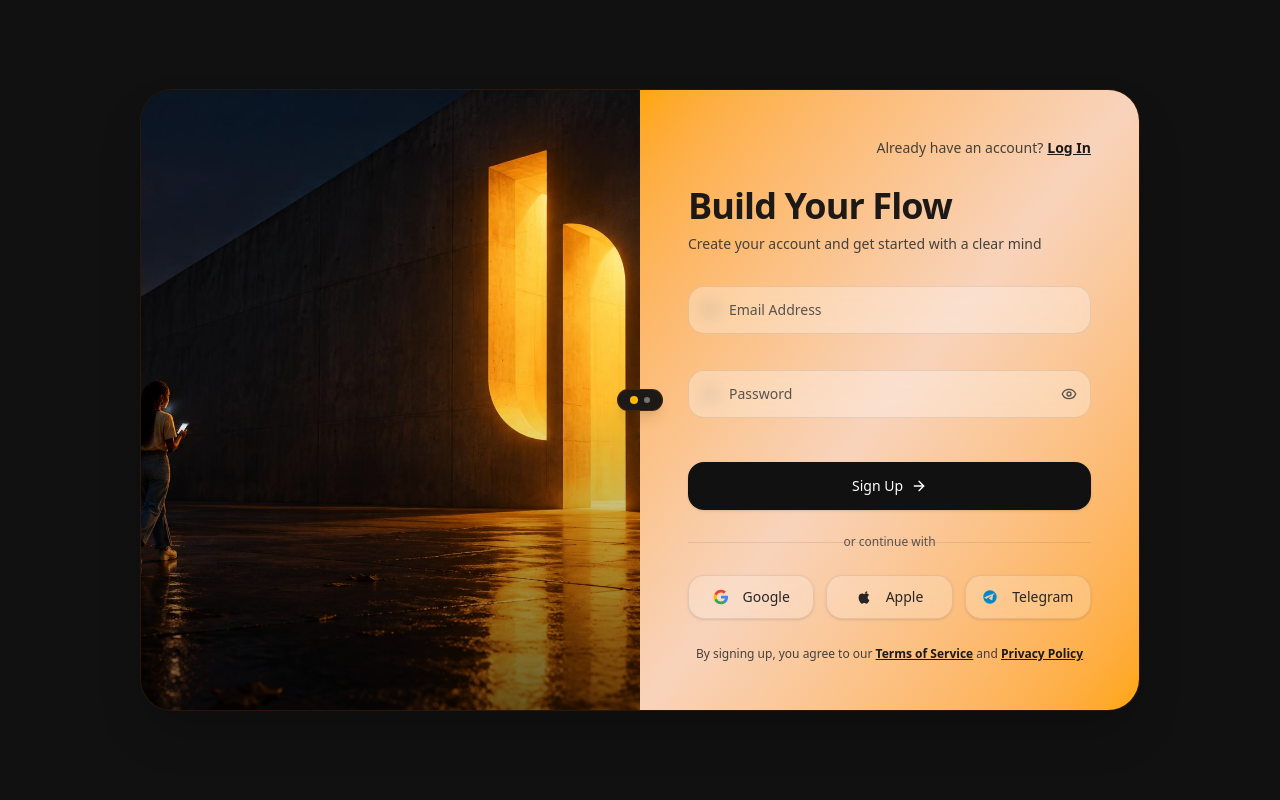
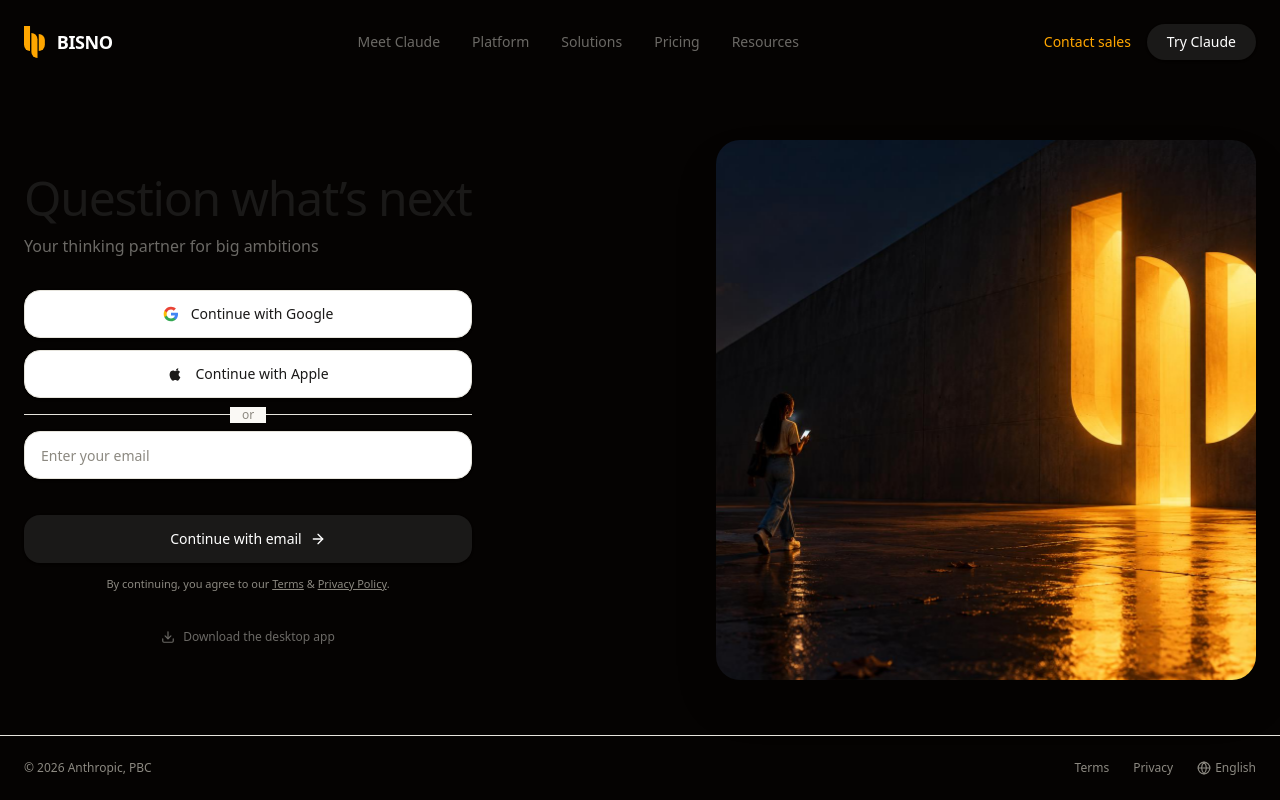
Before and after one commit to xmaj2001/my-bisno, a Next.js app in the folder apps/web/: page /en/auth/login in a window 1280 px wide. Built offline with nearby package versions, Linux system fonts and the light colour scheme.

Commit message:
feat(auth): implement Claude authentication page with email input and layout adjustments

```diff
--- a/apps/web/src/app/[lang]/auth/login/page.tsx
+++ b/apps/web/src/app/[lang]/auth/login/page.tsx
@@ -1,13 +1,13 @@
 "use client";
 
-
+import React from "react";
 import Image from "next/image";
 import Link from "next/link";
 import { useForm } from "react-hook-form";
 import { zodResolver } from "@hookform/resolvers/zod";
-import { Mail, Lock, Eye, EyeOff, ArrowRight, Leaf } from "lucide-react";
+import { ArrowRight, Globe, Download } from "lucide-react";
 
-import { signUpSchema, SignUpValues } from "./schema";
+import { claudeAuthSchema, ClaudeAuthValues } from "./schema";
 import {
   Field,
   FieldError,
@@ -16,159 +16,80 @@ import {
 } from "@/components/ui/field";
 import { Input } from "@/components/ui/input";
 import { Button } from "@/components/ui/button";
-import { useState } from "react";
+import { Logo } from "@/components/Logo";
 
-export default function SignUpPage() {
-  const [showPassword, setShowPassword] = useState(false);
-
+export default function ClaudeAuthPage() {
   const {
     register,
     handleSubmit,
     formState: { errors, isSubmitting },
-  } = useForm<SignUpValues>({
-    resolver: zodResolver(signUpSchema),
+  } = useForm<ClaudeAuthValues>({
+    resolver: zodResolver(claudeAuthSchema),
     defaultValues: {
       email: "",
-      password: "",
     },
   });
 
-  function onSubmit(values: SignUpValues) {
-    console.log("Dados do Formulário:", values);
+  function onSubmit(values: ClaudeAuthValues) {
+    console.log("Autenticação com e-mail:", values);
   }
 
   return (
-    <div className="flex min-h-screen items-center justify-center bg-[#111111] p-4 sm:p-6">
-      {/* Container Principal */}
-      <div className="relative flex w-full max-w-[1000px] overflow-hidden rounded-[32px] border border-amber-900/30 bg-[#0c0a09] shadow-2xl">
-        {/* Painel Esquerdo - Imagem */}
-        <div className="relative hidden w-1/2 min-h-[620px] md:block">
-          <Image
-            src="/hero-night-doorway.jpg"
-            alt="Hero Background"
-            fill
-            className="object-cover"
-            priority
-          />
-          <div className="absolute inset-0 bg-gradient-to-t from-black/60 via-transparent to-transparent" />
+    <div className="min-h-screen bg-night text-primary flex flex-col justify-between font-sans">
+      {/* Header / Navbar Simples */}
+      <header className="w-full max-w-7xl mx-auto px-6 py-6 flex items-center justify-between">
+        <div className="flex items-center gap-2 font-semibold text-lg tracking-tight">
+          {/* Ícone Estilizado da Logo (Claude style) */}
+          <Logo className="text-white" />
         </div>
+        <nav className="hidden md:flex items-center gap-8 text-sm text-[#6b6965]">
+          <Link href="#" className="hover:text-black transition-colors">
+            Meet Claude
+          </Link>
+          <Link href="#" className="hover:text-black transition-colors">
+            Platform
+          </Link>
+          <Link href="#" className="hover:text-black transition-colors">
+            Solutions
+          </Link>
+          <Link href="#" className="hover:text-black transition-colors">
+            Pricing
+          </Link>
+          <Link href="#" className="hover:text-black transition-colors">
+            Resources
+          </Link>
+        </nav>
+        <div className="flex items-center gap-4">
+          <Link href="#" className="text-sm font-medium hover:opacity-80">
+            Contact sales
+          </Link>
+          <Button className="bg-[#1a1918] text-white hover:bg-black rounded-full px-5 text-sm h-9">
+            Try Claude
+          </Button>
+        </div>
+      </header>
 
-        {/* Divisor Central */}
-        <div className="absolute left-1/2 top-1/2 hidden -translate-x-1/2 -translate-y-1/2 z-10 md:flex items-center justify-center">
-          <div className="flex items-center gap-1.5 rounded-full bg-[#1c1917] px-3 py-1.5 border border-amber-900/40 shadow-lg">
-            <span className="h-2 w-2 rounded-full bg-amber-400"></span>
-            <span className="h-1.5 w-1.5 rounded-full bg-stone-500"></span>
-          </div>
-        </div>
-
-        {/* Painel Direito - Formulário */}
-        <div className="relative flex w-full flex-col justify-between bg-gradient-to-br from-primary via-[#f8d3bb] to-primary p-8 md:w-1/2 md:p-12 text-stone-900">
-          {/* Header de Alternância */}
-          <div className="flex justify-end text-xs sm:text-sm">
-            <span className="text-stone-700">Already have an account? </span>
-            <Link
-              href="#"
-              className="ml-1 font-semibold text-stone-900 underline hover:opacity-80"
-            >
-              Log In
-            </Link>
-          </div>
-
-          {/* Seção Principal */}
-          <div className="my-auto py-6">
+      {/* Main Content Grid */}
+      <main className="w-full max-w-7xl mx-auto px-6 grid grid-cols-1 lg:grid-cols-12 gap-12 items-center my-auto py-12">
+        {/* Coluna Esquerda: Tópicos e Formulário */}
+        <div className="lg:col-span-6 flex flex-col justify-center max-w-md">
           <div className="mb-8">
-              <h1 className="text-3xl font-semibold tracking-tight text-stone-900 sm:text-4xl">
-                Build Your Flow
+            <h1 className="text-4xl sm:text-5xl font-normal tracking-tight text-[#1a1918] mb-3">
+              Question what’s next
             </h1>
-              <p className="mt-2 text-sm text-stone-700">
-                Create your account and get started with a clear mind
+            <p className="text-base text-[#6b6965]">
+              Your thinking partner for big ambitions
             </p>
           </div>
 
-            <form onSubmit={handleSubmit(onSubmit)}>
-              <FieldGroup className="space-y-4">
-                {/* Campo de E-mail */}
-                <Field data-invalid={!!errors.email}>
-                  <FieldLabel htmlFor="email" className="sr-only">
-                    Email Address
-                  </FieldLabel>
-                  <div className="relative flex items-center">
-                    <Mail className="absolute left-3.5 h-4 w-4 text-stone-500" />
-                    <Input
-                      id="email"
-                      placeholder="Email Address"
-                      {...register("email")}
-                      aria-invalid={!!errors.email}
-                      className="h-12 border-stone-800/10 bg-white/30 pl-10 text-stone-900 placeholder:text-stone-600 focus-visible:ring-amber-900/30 backdrop-blur-sm rounded-xl"
-                    />
-                  </div>
-                  <FieldError
-                    errors={[errors.email]}
-                    className="text-red-700 text-xs mt-1"
-                  />
-                </Field>
-
-                {/* Campo de Senha */}
-                <Field data-invalid={!!errors.password}>
-                  <FieldLabel htmlFor="password" className="sr-only">
-                    Password
-                  </FieldLabel>
-                  <div className="relative flex items-center">
-                    <Lock className="absolute left-3.5 h-4 w-4 text-stone-500" />
-                    <Input
-                      id="password"
-                      type={showPassword ? "text" : "password"}
-                      placeholder="Password"
-                      {...register("password")}
-                      aria-invalid={!!errors.password}
-                      className="h-12 border-stone-800/10 bg-white/30 pl-10 pr-10 text-stone-900 placeholder:text-stone-600 focus-visible:ring-amber-900/30 backdrop-blur-sm rounded-xl"
-                    />
-                    <button
-                      type="button"
-                      onClick={() => setShowPassword(!showPassword)}
-                      className="absolute right-3.5 text-stone-600 hover:text-stone-900"
-                    >
-                      {showPassword ? (
-                        <EyeOff className="h-4 w-4" />
-                      ) : (
-                        <Eye className="h-4 w-4" />
-                      )}
-                    </button>
-                  </div>
-                  <FieldError
-                    errors={[errors.password]}
-                    className="text-red-700 text-xs mt-1"
-                  />
-                </Field>
-
-                {/* Botão de Envio */}
-                <Button
-                  type="submit"
-                  disabled={isSubmitting}
-                  className="mt-2 flex h-12 w-full items-center justify-center gap-2 rounded-xl bg-[#111111] text-white hover:bg-black font-medium transition-all"
-                >
-                  Sign Up
-                  <ArrowRight className="h-4 w-4" />
-                </Button>
-              </FieldGroup>
-            </form>
-
-            {/* Separador */}
-            <div className="relative my-8 flex items-center justify-center">
-              <div className="w-full border-t border-stone-800/10"></div>
-              <span className="absolute bg-transparent px-3 text-xs text-stone-600">
-                or continue with
-              </span>
-            </div>
-
-            {/* Login Social */}
-            <div className="grid grid-cols-3 gap-3">
+          <div className="space-y-3">
+            {/* Botão Google */}
             <Button
               variant="outline"
               type="button"
-                className="h-11 border-stone-800/10 bg-white/20 hover:bg-white/40 text-stone-800 backdrop-blur-sm rounded-xl font-normal text-xs sm:text-sm"
+              className="w-full h-12 rounded-xl border-[#e6e4dc] bg-white hover:bg-[#f5f3ed] text-[#1a1918] font-normal flex items-center justify-center gap-3 shadow-sm transition-all"
             >
-                <svg className="mr-1.5 h-4 w-4" viewBox="0 0 24 24">
+              <svg className="h-4 w-4" viewBox="0 0 24 24">
                 <path
                   fill="#4285F4"
                   d="M22.56 12.25c0-.78-.07-1.53-.2-2.25H12v4.26h5.92c-.26 1.37-1.04 2.53-2.21 3.31v2.77h3.57c2.08-1.92 3.28-4.74 3.28-8.09z"
@@ -186,52 +107,114 @@ export default function SignUpPage() {
                   d="M12 5.38c1.62 0 3.06.56 4.21 1.64l3.15-3.15C17.45 2.09 14.97 1 12 1 7.7 1 3.99 3.47 2.18 7.06l3.66 2.84c.87-2.6 3.3-4.52 6.16-4.52z"
                 />
               </svg>
-                Google
+              Continue with Google
             </Button>
 
+            {/* Botão Apple */}
             <Button
               variant="outline"
               type="button"
-                className="h-11 border-stone-800/10 bg-white/20 hover:bg-white/40 text-stone-800 backdrop-blur-sm rounded-xl font-normal text-xs sm:text-sm"
+              className="w-full h-12 rounded-xl border-[#e6e4dc] bg-white hover:bg-[#f5f3ed] text-[#1a1918] font-normal flex items-center justify-center gap-3 shadow-sm transition-all"
             >
-                <svg
-                  className="mr-1.5 h-4 w-4 fill-current"
-                  viewBox="0 0 24 24"
-                >
+              <svg className="h-4 w-4 fill-current" viewBox="0 0 24 24">
                 <path d="M18.71 19.5c-.83 1.24-1.71 2.45-3.05 2.47-1.34.03-1.77-.79-3.29-.79-1.53 0-2 .77-3.27.82-1.31.05-2.3-1.32-3.14-2.53C4.25 17 2.94 12.45 4.7 9.39c.87-1.52 2.43-2.48 4.12-2.51 1.28-.02 2.5.87 3.29.87.78 0 2.26-1.07 3.81-.91.65.03 2.47.26 3.64 1.98-.09.06-2.17 1.28-2.15 3.81.03 3.02 2.65 4.03 2.68 4.04-.03.07-.42 1.44-1.38 2.83M15.97 6.32c.67-.82 1.13-1.96.99-3.12-1 .04-2.2.67-2.9 1.49-.6.7-1.12 1.83-.98 2.96 1.12.09 2.22-.51 2.89-1.33" />
               </svg>
-                Apple
+              Continue with Apple
             </Button>
 
-              <Button
-                variant="outline"
-                type="button"
-                className="h-11 border-stone-800/10 bg-white/20 hover:bg-white/40 text-stone-800 backdrop-blur-sm rounded-xl font-normal text-xs sm:text-sm"
-              >
-                <svg
-                  className="mr-1.5 h-4 w-4 fill-[#0088cc]"
-                  viewBox="0 0 24 24"
-                >
-                  <path d="M12 2C6.48 2 2 6.48 2 12s4.48 10 10 10 10-4.48 10-10S17.52 2 12 2zm4.64 6.8c-.15 1.58-.8 5.42-1.13 7.19-.14.75-.42 1-.68 1.03-.58.05-1.02-.38-1.58-.75-.88-.58-1.38-.94-2.23-1.5-.99-.65-.35-1.01.22-1.59.15-.15 2.71-2.48 2.76-2.69.01-.03.01-.14-.07-.2-.08-.06-.19-.04-.27-.02-.12.02-1.96 1.25-5.54 3.69-.52.36-1 .54-1.42.53-.47-.01-1.37-.26-2.03-.48-.82-.27-1.47-.42-1.42-.88.03-.25.38-.51 1.07-.78 4.18-1.82 6.97-3.02 8.37-3.61 3.99-1.68 4.82-1.97 5.37-1.98.12 0 .39.03.57.17.15.12.19.29.21.41-.01.06.01.24 0 .38z" />
-                </svg>
-                Telegram
-              </Button>
-            </div>
+            {/* Divisor "or" */}
+            <div className="relative my-4 flex items-center justify-center">
+              <div className="w-full border-t border-[#e6e4dc]"></div>
+              <span className="absolute bg-[#faf9f5] px-3 text-xs text-[#8c8981]">
+                or
+              </span>
             </div>
 
-          {/* Footer Terms */}
-          <div className="text-center text-xs text-stone-700">
-            By signing up, you agree to our{" "}
-            <Link href="#" className="font-semibold text-stone-900 underline">
-              Terms of Service
+            {/* Formulário com o componente Field do Shadcn */}
+            <form onSubmit={handleSubmit(onSubmit)}>
+              <FieldGroup className="space-y-4">
+                <Field data-invalid={!!errors.email}>
+                  <FieldLabel htmlFor="email" className="sr-only">
+                    Email Address
+                  </FieldLabel>
+                  <Input
+                    id="email"
+                    placeholder="Enter your email"
+                    {...register("email")}
+                    aria-invalid={!!errors.email}
+                    className="h-12 border-[#e6e4dc] bg-white px-4 text-[#1a1918] placeholder:text-[#8c8981] focus-visible:ring-1 focus-visible:ring-[#1a1918] rounded-xl shadow-sm"
+                  />
+                  <FieldError
+                    errors={[errors.email]}
+                    className="text-red-600 text-xs mt-1"
+                  />
+                </Field>
+
+                <Button
+                  type="submit"
+                  disabled={isSubmitting}
+                  className="w-full h-12 rounded-xl bg-[#1a1918] text-white hover:bg-black font-medium flex items-center justify-center gap-2 transition-all shadow-sm"
+                >
+                  Continue with email
+                  <ArrowRight className="h-4 w-4" />
+                </Button>
+              </FieldGroup>
+            </form>
+
+            <p className="text-[11px] text-[#8c8981] text-center mt-3 leading-relaxed">
+              By continuing, you agree to our{" "}
+              <Link href="#" className="underline hover:text-black">
+                Terms
               </Link>{" "}
-            and{" "}
-            <Link href="#" className="font-semibold text-stone-900 underline">
+              &{" "}
+              <Link href="#" className="underline hover:text-black">
                 Privacy Policy
+              </Link>
+              .
+            </p>
+
+            {/* Download Desktop App Link */}
+            <div className="pt-6 flex justify-center">
+              <Link
+                href="#"
+                className="inline-flex items-center gap-2 text-xs text-[#6b6965] hover:text-black font-medium transition-colors"
+              >
+                <Download className="h-3.5 w-3.5" />
+                Download the desktop app
               </Link>
             </div>
           </div>
         </div>
+
+        {/* Coluna Direita: Imagem de Exemplo Clean (Workspace estilo Claude) */}
+        <div className="lg:col-span-6 relative flex justify-center lg:justify-end">
+          <div className="relative w-full max-w-[540px] aspect-[4/4] rounded-3xl overflow-hidden shadow-2xl">
+            <Image
+              src="/hero-night-doorway.jpg"
+              alt="Workspace Overview"
+              fill
+              className="object-cover"
+              priority
+            />
+          </div>
+        </div>
+      </main>
+
+      {/* Footer Minimalista */}
+      <footer className="w-full max-w-7xl mx-auto px-6 py-6 border-t border-[#e6e4dc] flex flex-col sm:flex-row items-center justify-between text-xs text-[#8c8981]">
+        <p>© 2026 Anthropic, PBC</p>
+        <div className="flex items-center gap-6 mt-3 sm:mt-0">
+          <Link href="#" className="hover:text-black">
+            Terms
+          </Link>
+          <Link href="#" className="hover:text-black">
+            Privacy
+          </Link>
+          <Link href="#" className="hover:text-black flex items-center gap-1">
+            <Globe className="h-3.5 w-3.5" /> English
+          </Link>
+        </div>
+      </footer>
     </div>
   );
 }
--- a/apps/web/src/app/[lang]/auth/login/schema.ts
+++ b/apps/web/src/app/[lang]/auth/login/schema.ts
@@ -8,3 +8,11 @@ export const signUpSchema = z.object({
 });
 
 export type SignUpValues = z.infer<typeof signUpSchema>;
+
+export const claudeAuthSchema = z.object({
+  email: z
+    .string()
+    .email({ message: "Por favor, insira um endereço de e-mail válido." }),
+});
+
+export type ClaudeAuthValues = z.infer<typeof claudeAuthSchema>;
--- a/apps/web/src/components/Logo.tsx
+++ b/apps/web/src/components/Logo.tsx
@@ -6,7 +6,7 @@ export function Logo({ className }: { className?: string }) {
   return (
     <span className={cn("inline-flex items-center gap-3", className)}>
       <LogoMark className="h-8 w-auto" />
-      <span className="font-display text-xl font-bold tracking-[0.18em] text-foreground">
+      <span className={cn("font-bold text-lg tracking-tight", className)}>
         BISNO
       </span>
     </span>
--- a/apps/web/src/features/stocks/components/stock-table.tsx
+++ b/apps/web/src/features/stocks/components/stock-table.tsx
@@ -147,7 +147,6 @@ export function StockTable({ data, globalFilter }: StockTableProps) {
     features: stockFeatures,
     data,
     columns,
-    state: { globalFilter },
   });
 
   return (
```
Lines whose indentation alone changed are shown as unchanged.
